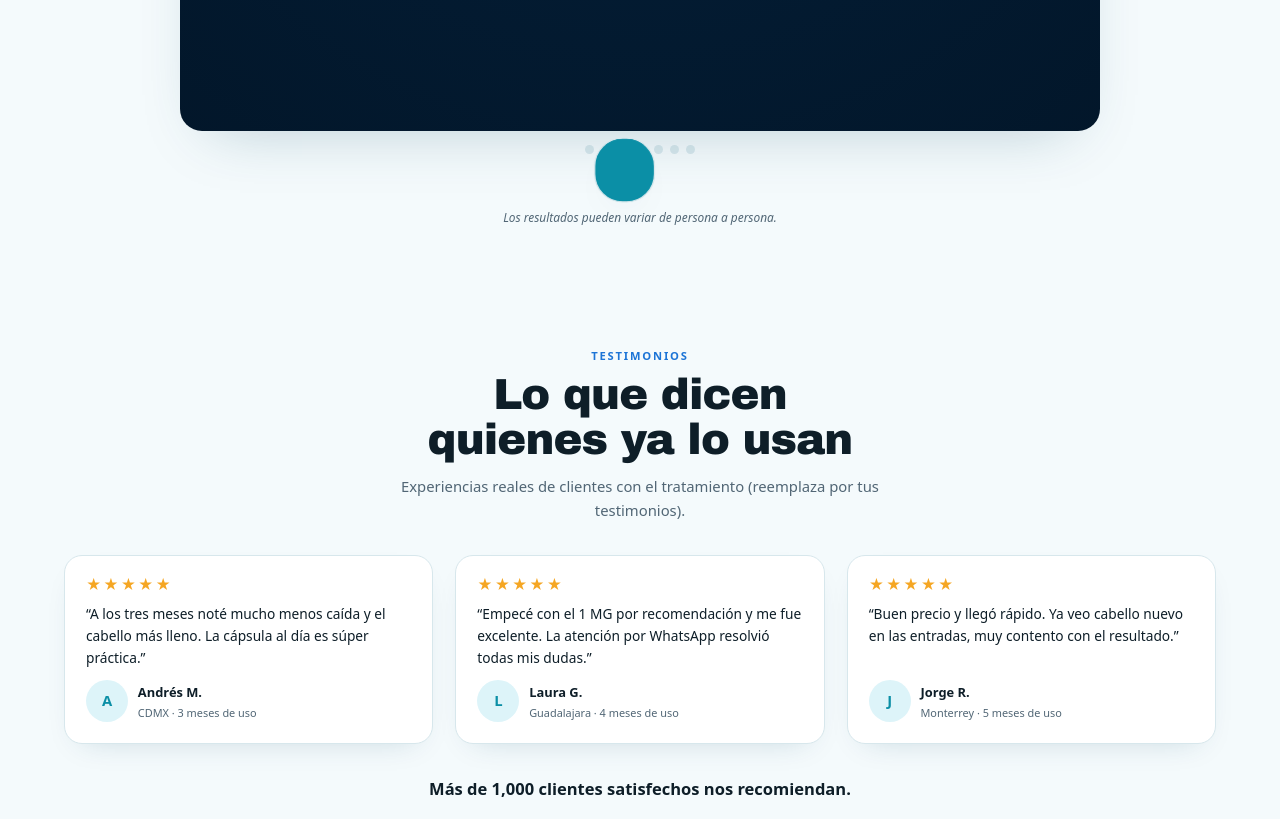
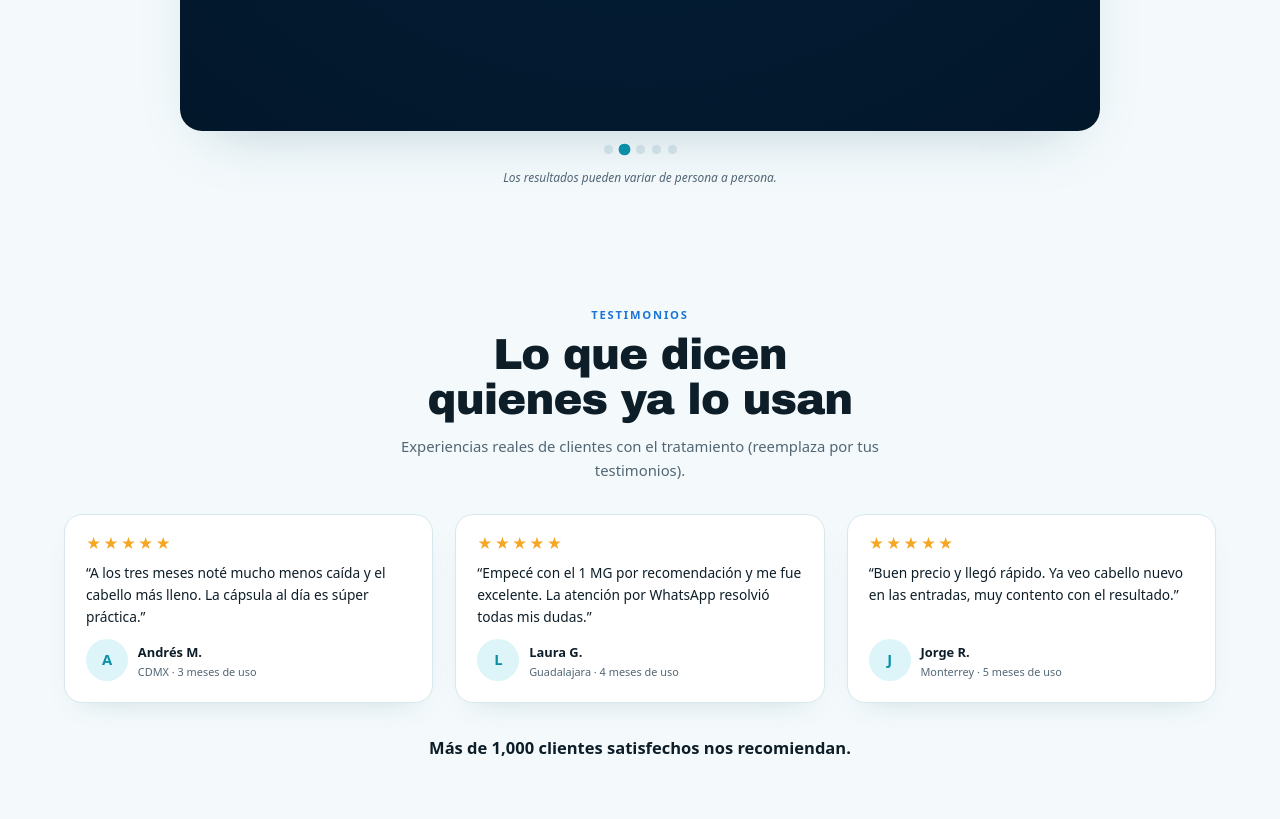
Before and after one commit to AkaryL/web-jelab, a plain HTML site: page index.html in a window 1280 px wide. Shown: the part 4220-5039 px from the top of the page. Drawn offline with Linux system fonts and the light colour scheme.

Commit message:
Blinda tamaño de los puntitos del carrusel antes/después
- .ba-dot: mayor especificidad (.ba-dots .ba-dot) + width/height 9px
  !important + appearance:none + resets, para que ningún estilo los
  infle y siempre se vean como puntitos

Co-Authored-By: Claude Opus 4.8 <noreply@anthropic.com>
Claude-Session: https://claude.ai/code/session_01EKeYwwA5Dp4uEuAKUJVYGh

```diff
--- a/index.html
+++ b/index.html
@@ -337,9 +337,11 @@ src="https://www.facebook.com/tr?id=4634208460238734&ev=PageView&noscript=1"/></
   .ba-arrow.prev{left:12px}.ba-arrow.next{right:12px}
   @media (max-width:520px){.ba-arrow{width:38px;height:38px}.ba-arrow svg{width:19px;height:19px}}
   .ba-dots{display:flex;gap:.5rem;justify-content:center;margin-top:1rem}
-  .ba-dot{width:9px;height:9px;padding:0;border:none;border-radius:50%;background:var(--line);
-    cursor:pointer;transition:background .15s ease,transform .15s ease}
-  .ba-dot.active{background:var(--violet);transform:scale(1.3)}
+  .ba-dots .ba-dot{flex:0 0 auto;box-sizing:border-box;width:9px!important;height:9px!important;
+    min-width:0;min-height:0;padding:0!important;margin:0;border:0;border-radius:50%;background:var(--line);
+    -webkit-appearance:none;appearance:none;line-height:0;font-size:0;cursor:pointer;
+    transition:background .15s ease,transform .15s ease}
+  .ba-dots .ba-dot.active{background:var(--violet);transform:scale(1.3)}
 
   /* testimonios */
   .tst{display:grid;grid-template-columns:repeat(3,1fr);gap:clamp(14px,2.5vw,22px)}
```
